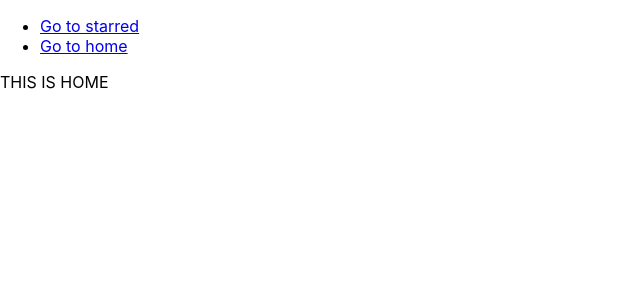
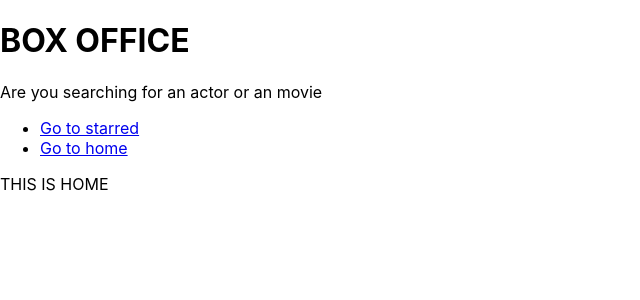
Before and after one commit to ashutoshkumar9431/box-office-app, a React (Create React App) app: page / in a window 1280 px wide. Shown: the top 300 px of the page, without its empty margins (0-640 px from the left). Built offline with nearby package versions, Linux system fonts and the light colour scheme.

Commit message:
added layout management

```diff
--- a/src/App.js
+++ b/src/App.js
@@ -1,13 +1,11 @@
 import React from 'react';
 import {Switch,Route} from 'react-router-dom'
- import Navs from './components/Navs'
-import { Home } from './components/pages/Home';
-import {Starred } from './components/pages/Starred';
+import { Home } from './pages/Home';
+import {Starred } from './pages/Starred';
 
 function App() {
   return (
-  <div>
-    <Navs/>
+
     <Switch>
    <Route exact path = "/">
     <Home/>
@@ -15,12 +13,11 @@
    <Route exact path = "/starred">
    <Starred/>
    </Route >
-
    <Route >
      <div> page not found </div>
    </Route >
   </Switch>
-  </div>
+
   );
 }
 
--- /dev/null
+++ b/src/components/MainPageLayout.js
@@ -0,0 +1,14 @@
+import React from 'react'
+import Navs from './Navs'
+import Title from'./Title'
+
+export const MainPageLayout = ({children}) => {
+  return (
+   <div>
+      <Title title = " BOX OFFICE"
+       subtitle ="Are you searching for an actor or an movie"/>
+     <Navs/>
+     {children}
+   </div>
+  )
+}
--- /dev/null
+++ b/src/components/Title.js
@@ -0,0 +1,11 @@
+import React from 'react'
+
+const Title = ({title,subtitle}) => {
+  return (
+    <div>
+     <h1>{title}</h1>
+     <p1>{subtitle}</p1>
+    </div>
+  )
+}
+export default Title
--- a/src/components/pages/Home.js
+++ /dev/null
@@ -1,9 +0,0 @@
-import React from 'react'
-
-export const Home = () => {
-  return (
-    <div>
-      THIS IS HOME
-    </div>
-  )
-}
--- /dev/null
+++ b/src/pages/Home.js
@@ -0,0 +1,10 @@
+import React from 'react'
+import { MainPageLayout } from '../components/MainPageLayout'
+
+export const Home = () => {
+  return (
+   <MainPageLayout>
+      THIS IS HOME
+      </MainPageLayout>
+  )
+}
```
Also changed, not shown: src/pages/Starred.js (renamed from src/components/pages/Starred.js, +4 -3 lines).
